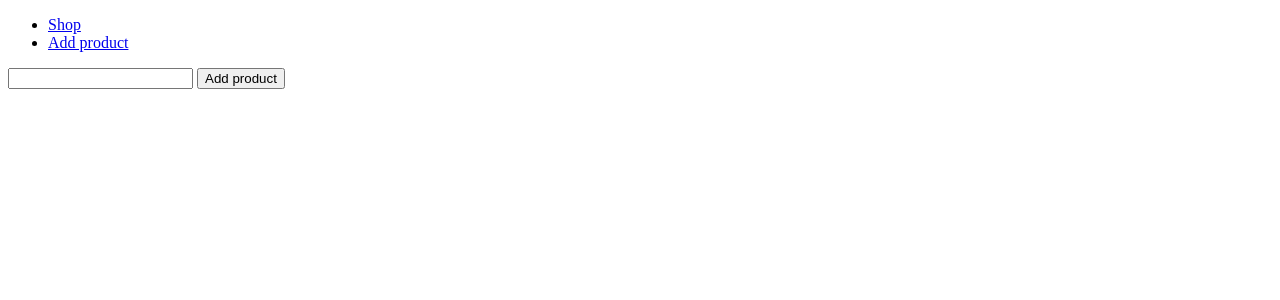
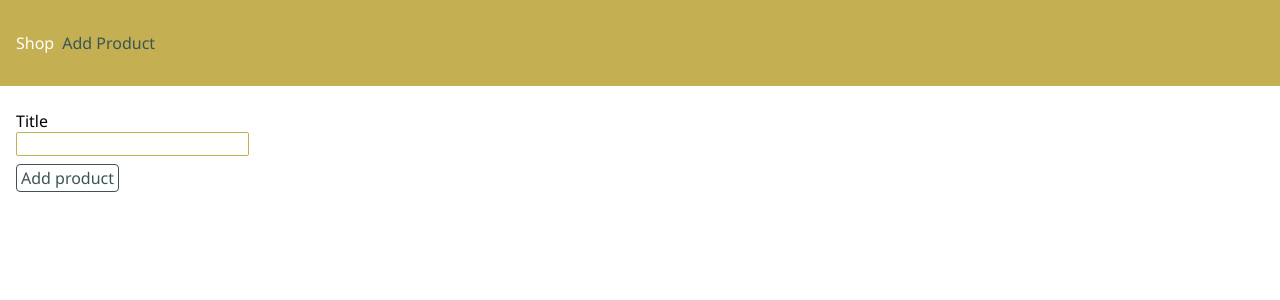
Before and after one commit to umfrancisco/nodejs-course-schwarzmuller, a Node server app: page /admin/add-product in a window 1280 px wide. Shown: the top 300 px of the page. Run offline with Node 20, Linux system fonts and the light colour scheme.

Commit message:
add css style for html pages

```diff
--- a/05-intro-express/lecture/package.json
+++ b/05-intro-express/lecture/package.json
@@ -7,7 +7,7 @@
   "type": "commonjs",
   "main": "app.js",
   "scripts": {
-    "dev": "node app.js",
+    "start": "node app.js",
     "test": "echo \"Error: no test specified\" && exit 1"
   },
   "dependencies": {
--- a/05-intro-express/lecture/views/add-product.html
+++ b/05-intro-express/lecture/views/add-product.html
@@ -4,19 +4,99 @@
   <meta charset="UTF-8">
   <meta name="viewport" content="width=device-width, initial-scale=1.0">
   <title>Add product</title>
+  <style>
+    * {
+      padding: 0;
+      margin: 0;
+    }
+
+    body {
+      font-family: 'Segoe UI', Tahoma, Geneva, Verdana, sans-serif;
+    }
+
+    main {
+      padding: 16px;
+    }
+
+    .main-header {
+      width: 100%;
+      background-color: #c4af52;
+      padding: 32px 16px;
+    }
+
+    .main-header__nav {
+      height: 100%;
+      display: flex;
+      align-items: center;
+    }
+
+    .main-header__item-list {
+      list-style: none;
+      display: flex;
+    }
+
+    .main-header__item {
+      margin-right: 8px;
+    }
+
+    .main-header__item a {
+      text-decoration: none;
+      color: #fff;
+    }
+
+    .main-header__item a:hover,
+    .main-header__item a:active,
+    .main-header__item a.active {
+      color: #3b5557;
+    }
+
+    .form-control {
+      margin: 8px 0;
+    }
+
+    .form-control label,
+    .form-control input {
+      display: block;
+    }
+
+    .form-control input {
+      border: 1px solid #c4af52;
+      font: inherit;
+      border-radius: 2px;
+    }
+
+    button {
+      padding: 2px 4px;
+      font: inherit;
+      border: 1px solid #3b5557;
+      color: #3b5557;
+      background-color: #fff;
+      border-radius: 4px;
+      cursor: pointer;
+    }
+
+    button:hover,
+    button:active {
+      background-color: #3b5557;
+      color: #fff;
+    }
+  </style>
 </head>
 <body>
-  <header>
-    <nav>
-      <ul>
-        <li><a href="/">Shop</a></li>
-        <li><a href="/admin/add-product">Add product</a></li>
+  <header class="main-header">
+    <nav class="main-header__nav">
+      <ul class="main-header__item-list">
+        <li class="main-header__item"><a href="/">Shop</a></li>
+        <li class="main-header__item"><a class="active" href="/admin/add-product">Add Product</a></li>
       </ul>
     </nav>
   </header>
   <main>
-    <form action="/admin/add-product" method="post">
-      <input type="text" name="title">
+    <form class="product-form" action="/admin/add-product" method="post">
+      <div class="form-control">
+        <label for="title">Title</label>
+        <input type="text" name="title" id="title">
+      </div>
       <button type="submit">Add product</button>
     </form>
   </main>
```
Also changed, not shown: 05-intro-express/lecture/views/not-found.html (+85 -0 lines), 05-intro-express/lecture/views/shop.html (+51 -5 lines).
